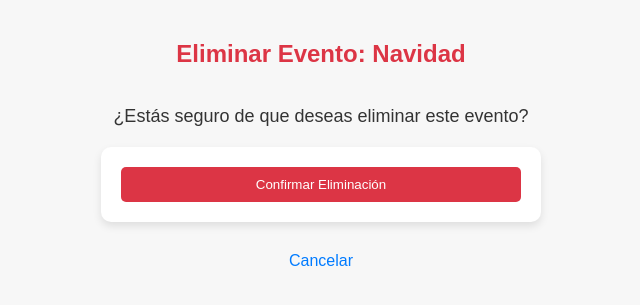
After one commit to MarcoTecsup159/gestionEventos, a Django app: page /eventos/eliminar/4/ in a window 1280 px wide. The commit adds this page. Shown: the top 305 px of the page, without its empty margins (319-959 px from the left). Run offline with Django 5.2, Linux system fonts and the light colour scheme; data comes from the database, SQL or seed files in the repository; both versions use the stored data as it was after the commit.

Commit message:
Agregar la funcion de eliminar un evento

```diff
--- a/gestion_eventos/eventos/templates/eventos/detalle_evento.html
+++ b/gestion_eventos/eventos/templates/eventos/detalle_evento.html
@@ -82,6 +82,7 @@
         <a href="{% url 'registrar_evento' evento.id %}">Registrarse en este evento</a>
         <a href="{% url 'listar_eventos' %}" class="boton">Lista de Eventos</a>
         <a href="{% url 'editar_evento' evento.id %}">Editar Evento</a>
+        <a href="{% url 'eliminar_evento' evento.id %}">Eliminar Evento</a>
     </div>
 
     <footer>
--- /dev/null
+++ b/gestion_eventos/eventos/templates/eventos/eliminar_evento.html
@@ -0,0 +1,80 @@
+<!DOCTYPE html>
+<html lang="es">
+<head>
+    <meta charset="UTF-8">
+    <meta name="viewport" content="width=device-width, initial-scale=1.0">
+    <title>Eliminar Evento: {{ evento.nombre }}</title>
+    <style>
+        body {
+            font-family: 'Arial', sans-serif;
+            background-color: #f7f7f7;
+            color: #333;
+            margin: 0;
+            padding: 20px;
+            box-sizing: border-box;
+            display: flex;
+            flex-direction: column;
+            align-items: center;
+        }
+
+        h2 {
+            color: #dc3545; /* Color rojo para advertencias */
+            margin-bottom: 20px;
+        }
+
+        p {
+            font-size: 18px;
+            margin-bottom: 20px;
+        }
+
+        form {
+            background-color: #fff;
+            padding: 20px;
+            border-radius: 10px;
+            box-shadow: 0 4px 8px rgba(0, 0, 0, 0.1);
+            width: 100%;
+            max-width: 400px;
+            margin-bottom: 20px;
+        }
+
+        button {
+            padding: 10px 15px;
+            background-color: #dc3545; /* Color rojo para confirmar eliminación */
+            color: white;
+            border: none;
+            border-radius: 5px;
+            cursor: pointer;
+            transition: background-color 0.3s;
+            width: 100%;
+        }
+
+        button:hover {
+            background-color: #c82333; /* Color más oscuro al pasar el ratón */
+        }
+
+        a {
+            display: inline-block;
+            margin-top: 10px;
+            text-decoration: none;
+            color: #007bff; /* Color azul para enlaces */
+        }
+
+        a:hover {
+            text-decoration: underline;
+        }
+    </style>
+</head>
+<body>
+
+    <h2>Eliminar Evento: {{ evento.nombre }}</h2>
+    <p>¿Estás seguro de que deseas eliminar este evento?</p>
+
+    <form method="post">
+        {% csrf_token %}
+        <button type="submit">Confirmar Eliminación</button>
+    </form>
+
+    <a href="{% url 'detalle_evento' evento.id %}">Cancelar</a>
+
+</body>
+</html>
--- a/gestion_eventos/eventos/urls.py
+++ b/gestion_eventos/eventos/urls.py
@@ -1,12 +1,13 @@
 
 from django.urls import path
-from .views import CrearEventoView, registrar_en_evento, lista_eventos, detalle_evento, consultas_avanzadas, editar_evento
+from .views import CrearEventoView, registrar_en_evento, lista_eventos, detalle_evento, consultas_avanzadas, editar_evento, eliminar_evento
 
 urlpatterns = [
-    path('crear/', CrearEventoView.as_view(), name='crear_evento'),  # Ruta para crear un nuevo evento
-    path('registrar/<int:evento_id>/', registrar_en_evento, name='registrar_evento'),  # Ruta para registrar usuario en un evento
+    path('crear/', CrearEventoView.as_view(), name='crear_evento'),
+    path('registrar/<int:evento_id>/', registrar_en_evento, name='registrar_evento'),
     path('', lista_eventos, name='listar_eventos'),
     path('<int:evento_id>/', detalle_evento, name='detalle_evento'),
     path('consultas/', consultas_avanzadas, name='consultas_avanzadas'),
     path('editar/<int:evento_id>/', editar_evento, name='editar_evento'),
+    path('eliminar/<int:evento_id>/', eliminar_evento, name='eliminar_evento'),
 ]
--- a/gestion_eventos/eventos/views.py
+++ b/gestion_eventos/eventos/views.py
@@ -31,27 +31,27 @@ def detalle_evento(request, evento_id):
     return render(request, 'eventos/detalle_evento.html', {'evento': evento})
 
 #----
-# Vista para mostrar información avanzada
+# mostrar información avanzada
 def consultas_avanzadas(request):
-    # 1. ¿Cuántos usuarios están registrados en un evento específico?
+    # usuarios que están registrados en un evento específico
     evento_id = request.GET.get('evento_id')
     if evento_id:
         usuarios_registrados = RegistroEvento.objects.filter(evento_id=evento_id).count()
     else:
         usuarios_registrados = None
 
-    # 2. ¿Cuántos eventos se están llevando a cabo este mes?
+    # eventos que se están llevando a cabo este mes
     fecha_actual = timezone.now()
     eventos_mes = Evento.objects.filter(fecha__month=fecha_actual.month, fecha__year=fecha_actual.year).count()
 
-    # 3. ¿Quiénes son los usuarios más activos en términos de participación en eventos?
+    # usuarios más activos en términos de participación en eventos?
     usuarios_activos = (
         RegistroEvento.objects.values('usuario')
         .annotate(participacion=Count('evento'))
         .order_by('-participacion')[:5]  # Los 5 usuarios más activos
     )
 
-    # 4. ¿Cuántos eventos ha organizado un usuario en particular?
+    # eventos organizados por un usuario en particular
     usuario_id = request.GET.get('usuario_id')
     if usuario_id:
         eventos_organizados = Evento.objects.filter(organizador_id=usuario_id).count()
@@ -73,7 +73,7 @@ class EventoForm(forms.ModelForm):
         model = Evento
         fields = ['nombre', 'descripcion', 'fecha', 'lugar', 'organizador']  # Campos a editar
 
-# Vista para editar un evento
+
 def editar_evento(request, evento_id):
     evento = get_object_or_404(Evento, id=evento_id)
 
@@ -86,3 +86,12 @@ def editar_evento(request, evento_id):
         form = EventoForm(instance=evento)
 
     return render(request, 'eventos/editar_evento.html', {'form': form, 'evento': evento})
+
+def eliminar_evento(request, evento_id):
+    evento = get_object_or_404(Evento, id=evento_id)
+
+    if request.method == 'POST':
+        evento.delete()
+        return redirect('listar_eventos')
+
+    return render(request, 'eventos/eliminar_evento.html', {'evento': evento})
```
Also changed, not shown: gestion_eventos/eventos/templates/eventos/consultas_avanzadas.html (+4 -4 lines), gestion_eventos/db.sqlite3.
